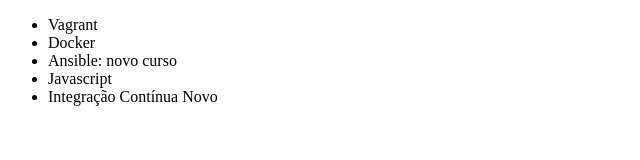
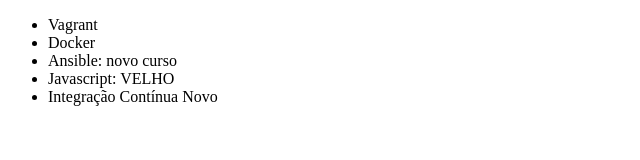
Before and after one commit to rodrigo199628/curso-git, a plain HTML site: page index.html in a window 1280 px wide. Shown: the full height of the page, 0-640 px from the left. Drawn offline with Linux system fonts and the light colour scheme.

Commit message:
Javascript

```diff
--- a/index.html
+++ b/index.html
@@ -10,7 +10,7 @@
         <li>Vagrant</li>
         <li>Docker</li>
         <li>Ansible: novo curso</li>
-        <li>Javascript</li>
+        <li>Javascript: VELHO</li>
         <li>Integração Contínua Novo</li>
     </ul>
 </body>
```
